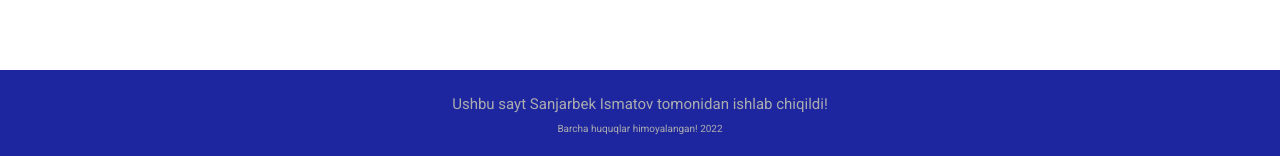
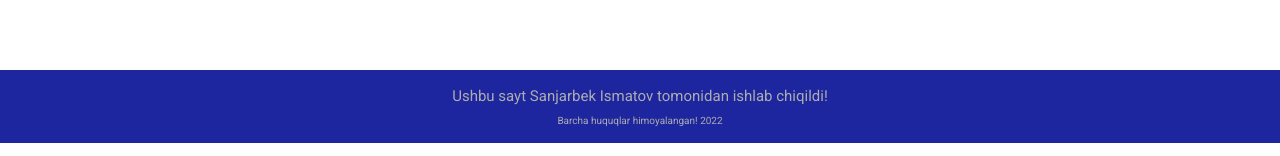
Before and after one commit to sanjarbek-ismatov/country, a React (Vite) app: page / in a window 1280 px wide. Shown: the part 730-886 px from the top of the page. Built offline with nearby package versions, Linux system fonts and the light colour scheme; no server answers.

Commit message:
Update main.scss

```diff
--- a/src/styles/main.scss
+++ b/src/styles/main.scss
@@ -112,7 +112,7 @@ main {
 footer {
   width: 100%;
   text-align: center;
-  padding: 20px 0;
+  padding: 12px 0;
   background-color: #1d269e;
   color: rgba(175, 175, 175, 0.986);
   .copyright {
```
